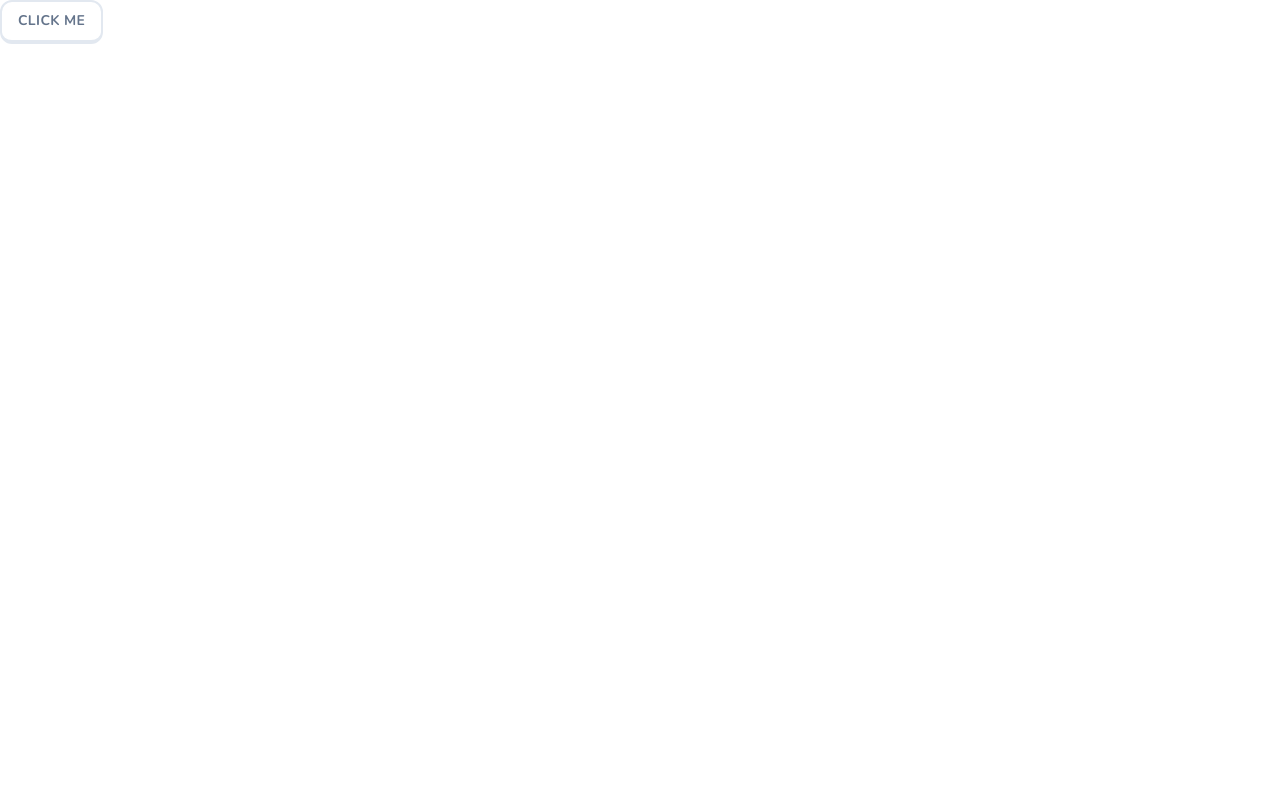
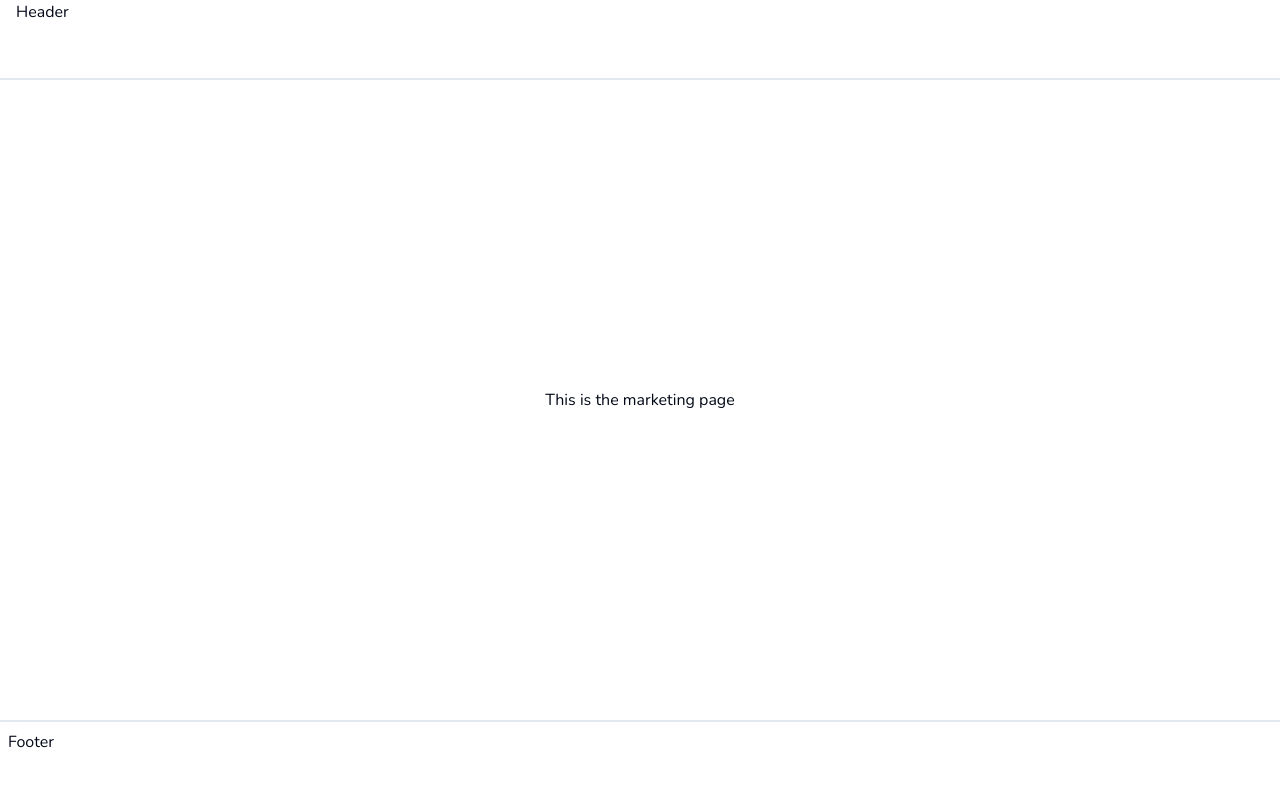
Before and after one commit to Levi9111/Duolingo_clone, a Next.js app: page / in a window 1280 px wide. Shown: the top 786 px of the page. Built offline with nearby package versions, Linux system fonts and the light colour scheme.

Commit message:
header footer basic structure created

```diff
--- /dev/null
+++ b/app/(marketing)/Footer.tsx
@@ -0,0 +1,9 @@
+import React from 'react';
+
+export const Footer = () => {
+  return (
+    <footer className='hidden lg:block h-20 w-full border-t-2 border-slate-200 p-2'>
+      Footer
+    </footer>
+  );
+};
--- /dev/null
+++ b/app/(marketing)/Header.tsx
@@ -0,0 +1,9 @@
+import React from 'react';
+
+export const Header = () => {
+  return (
+    <header className='h-20 w-full border-b-2 border-slate-200 px-4'>
+      Header
+    </header>
+  );
+};
--- /dev/null
+++ b/app/(marketing)/layout.tsx
@@ -0,0 +1,20 @@
+import { Footer } from './Footer';
+import { Header } from './Header';
+
+type Props = {
+  children: React.ReactNode;
+};
+
+const MarketingLayout = ({ children }: Props) => {
+  return (
+    <div className='min-h-screen flex flex-col'>
+      <Header />
+      <main className='flex flex-1 flex-col items-center justify-center'>
+        {children}
+      </main>
+      <Footer />
+    </div>
+  );
+};
+
+export default MarketingLayout;
--- a/app/page.tsx
+++ b/app/(marketing)/page.tsx
@@ -2,11 +2,7 @@
 import React from 'react';
 
 const Home = () => {
-  return (
-    <div>
-      <Button>Click me</Button>
-    </div>
-  );
+  return <div>This is the marketing page</div>;
 };
 
 export default Home;
--- a/components/ui/button.tsx
+++ b/components/ui/button.tsx
@@ -29,8 +29,6 @@
           'bg-transparent text-slate-500 border-2 border-transparent hover:bg-slate-100 transition-none',
         sidebarOutline:
           'bg-sky-500/15 text-sky-500 border-sky-300 border-2 hover:bg-sky-500/20 transition-none',
-
-        sidebarOutline: '',
       },
       size: {
         default: 'h-11 px-4 py-2',
```
